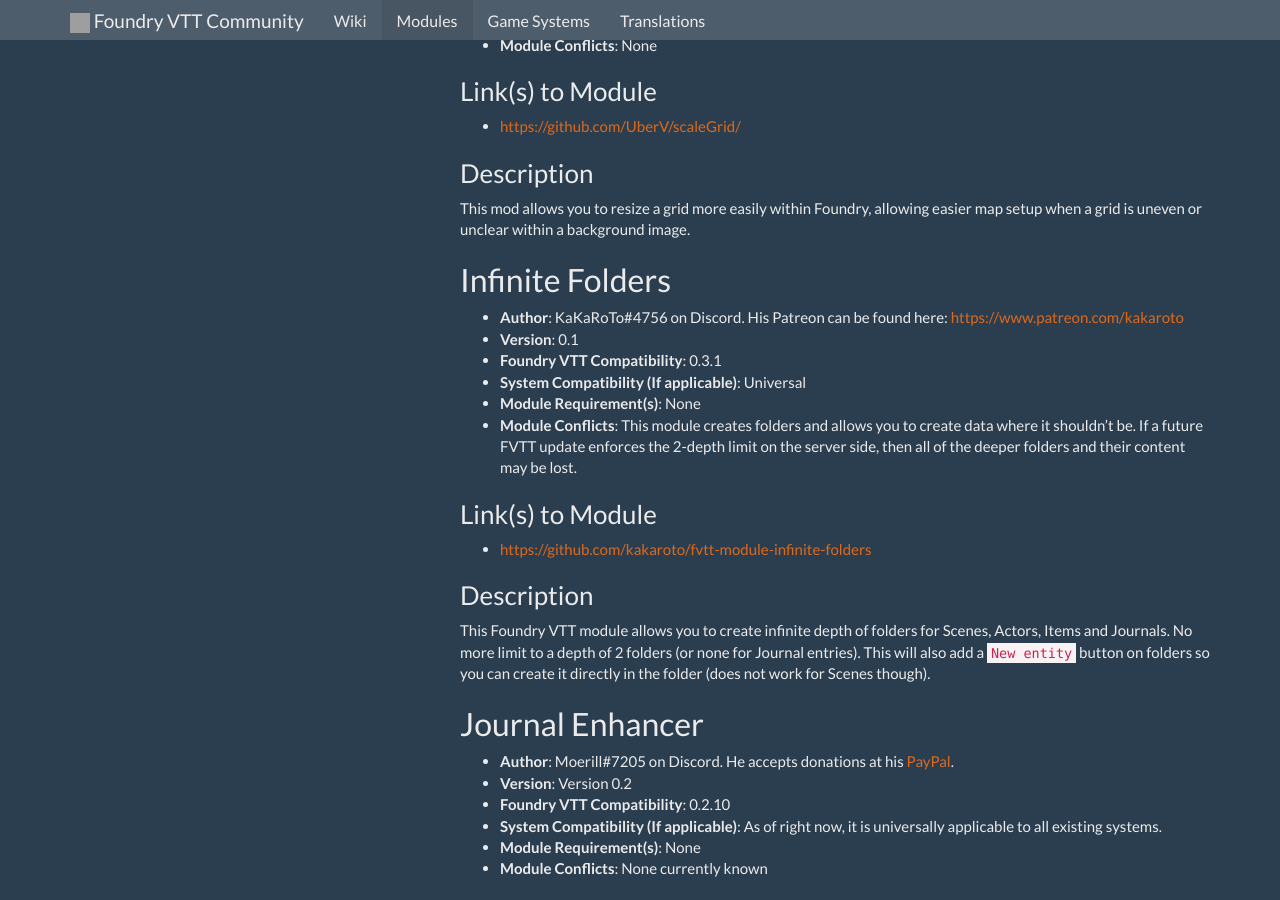
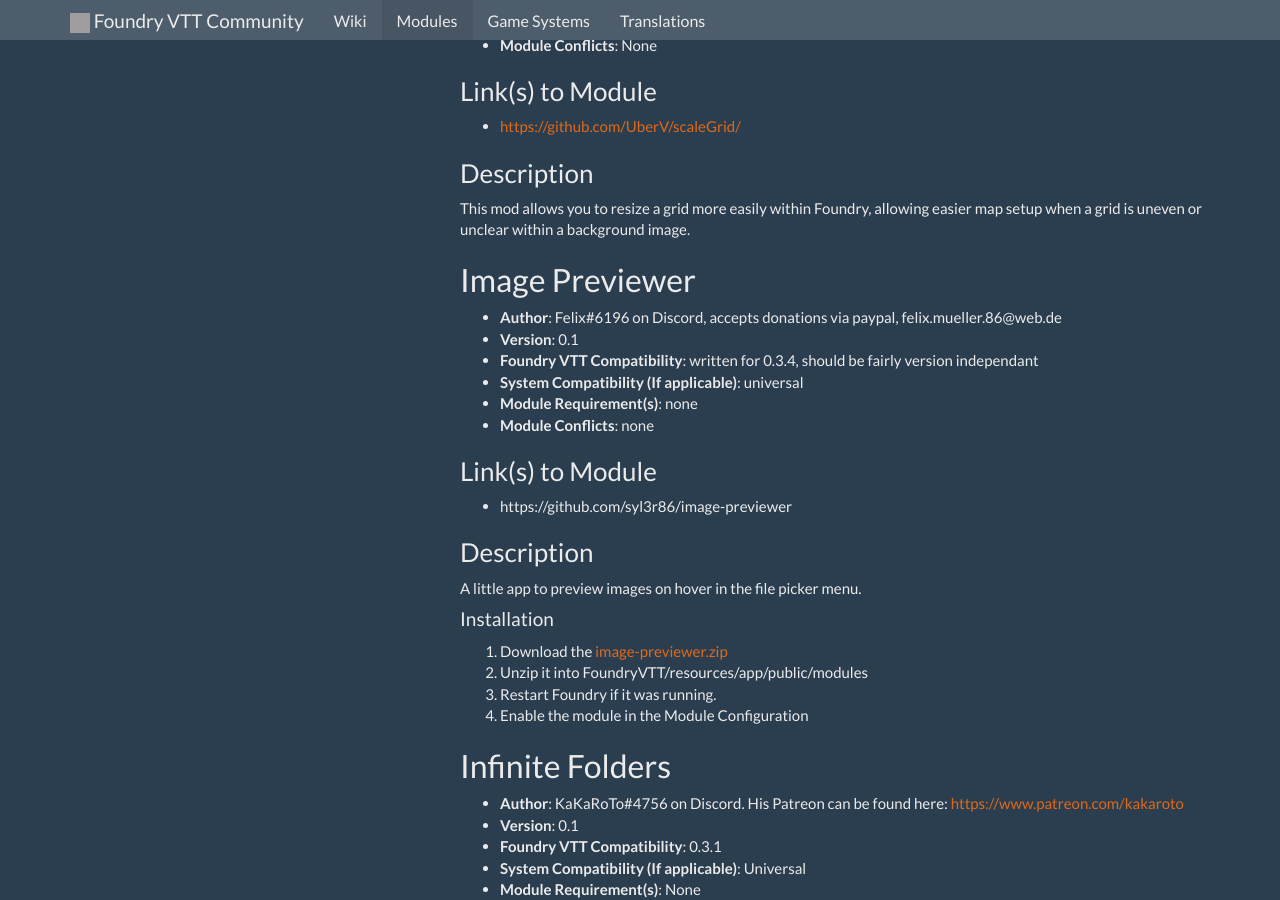
Before and after one commit to foundry-vtt-community/foundry-vtt-community.github.io, a Jekyll site: the page built from _docs/Community-Modules.md, in a window 1280 px wide and 900 px high, scrolled down 3949 px. Built offline with Jekyll 4.4.1, drawn with Linux system fonts in a browser that asks for light colours; nearby versions of some CDN libraries; grey boxes are pictures that could not be loaded.

Commit message:
Update Wiki Content (Automatic)

```diff
--- a/_docs/Community-Modules.md
+++ b/_docs/Community-Modules.md
@@ -171,6 +171,26 @@
 
 ### Description
 This mod allows you to resize a grid more easily within Foundry, allowing easier map setup when a grid is uneven or unclear within a background image.
+
+## Image Previewer
+
+* **Author**: Felix#6196 on Discord, accepts donations via paypal, felix.mueller.86@web.de
+* **Version**: 0.1
+* **Foundry VTT Compatibility**: written for 0.3.4, should be fairly version independant
+* **System Compatibility (If applicable)**: universal
+* **Module Requirement(s)**: none
+* **Module Conflicts**: none
+
+### Link(s) to Module
+* https://github.com/syl3r86/image-previewer
+
+### Description
+A little app to preview images on hover in the file picker menu.
+#### Installation
+1. Download the [image-previewer.zip](https://github.com/syl3r86/image-previewer/raw/master/image-previewer.zip)
+2. Unzip it into FoundryVTT/resources/app/public/modules
+3. Restart Foundry if it was running.
+4. Enable the module in the Module Configuration
 
 ## Infinite Folders
 
```
